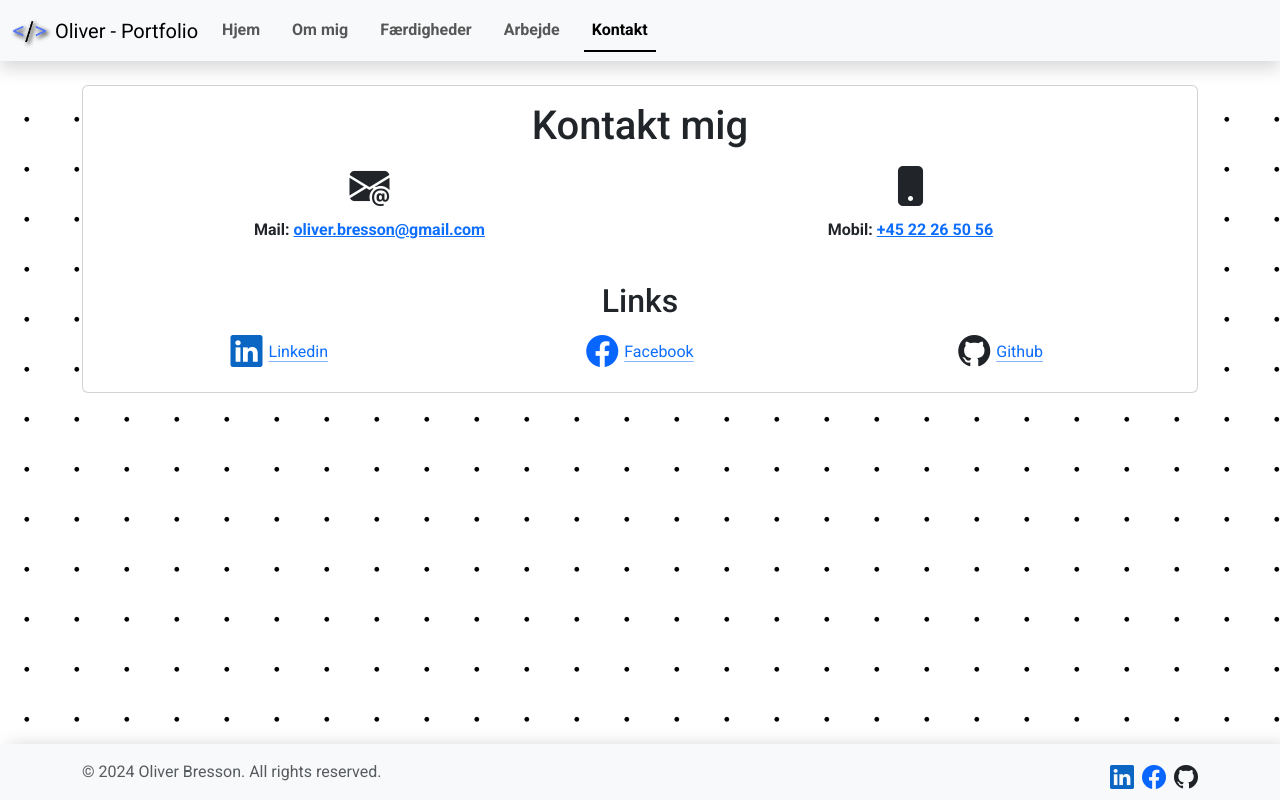
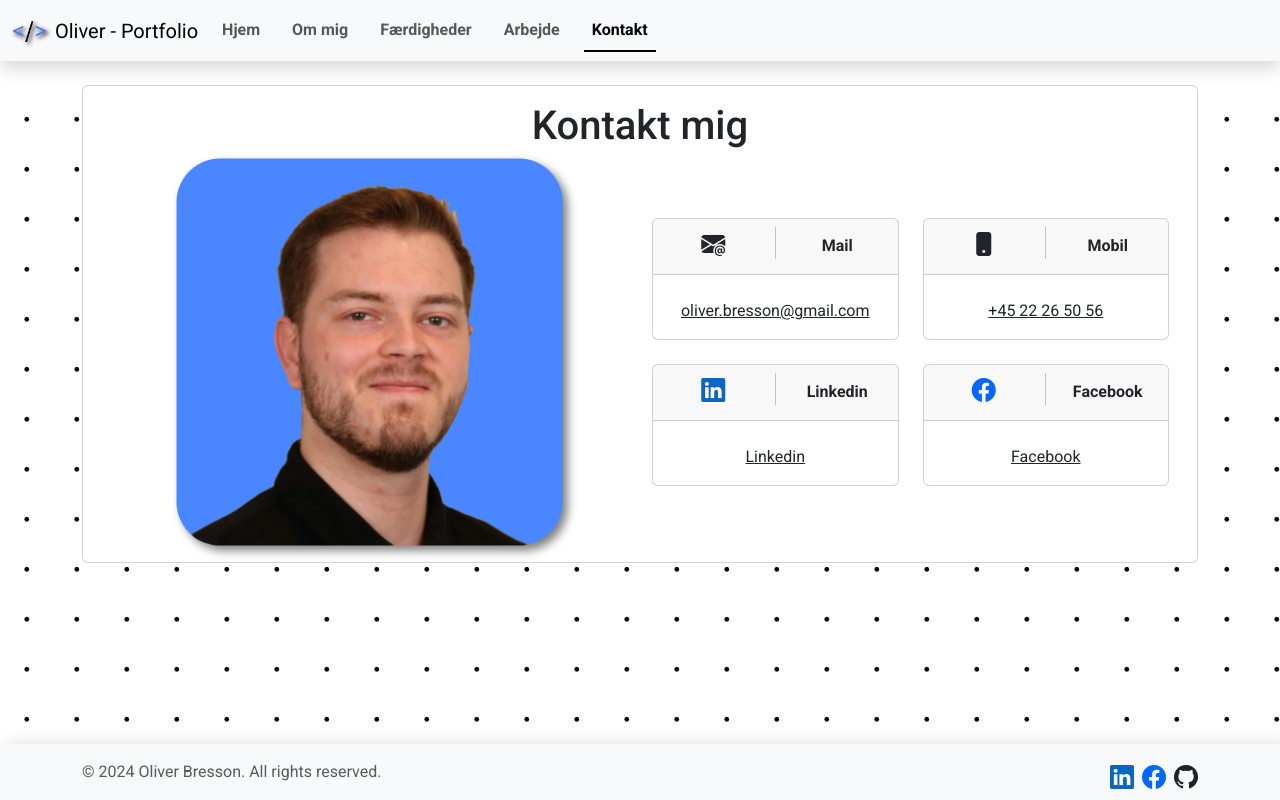
Before and after one commit to Brezzor/Brezzor.github.io, a Vue app: page /#/Contact in a window 1280 px wide. Built offline with nearby package versions, Linux system fonts and the light colour scheme.

Commit message:
merge resolve

```diff
--- a/src/App.vue
+++ b/src/App.vue
@@ -14,6 +14,6 @@ import FooterComponent from './components/FooterComponent.vue'
 
 <style scoped>
 .container {
-  margin-bottom: calc(10vw + 70px);
+  padding-bottom: calc(10vw + 70px);
 }
 </style>
--- a/src/views/ContactView.vue
+++ b/src/views/ContactView.vue
@@ -5,38 +5,127 @@
     <div class="card-body">
       <div class="container text-center">
         <h1>Kontakt mig</h1>
-        <div class="row">
-          <div class="col-md-12 col-lg-6">
-            <i class="bi bi-envelope-at-fill fs-1"></i>
-            <p class="fw-bold">Mail: <a href="mailto:oliver.bresson@gmail.com">oliver.bresson@gmail.com</a></p>
+        <div class="row g-4">
+          <div class="col-sm-12 col-md-6">
+            <div class="d-flex justify-content-center align-items-center h-100">
+              <img class="image" src="../assets/my-image.webp" alt="">
+            </div>
           </div>
-          <div class="col-md-12 col-lg-6">
-            <i class="bi bi-phone-fill fs-1"></i>
-            <p class="fw-bold">Mobil: <a href="tel:22265056">+45 22 26 50 56</a></p>
+          <div class="col-sm-12 col-md-6">
+            <div class="d-flex justify-content-center align-items-center h-100">
+              <div class="row g-4">
+              <div class="col-sm-12 col-md-6">
+            <div class="card">
+              <div class="card-header">
+                <div class="row g-0">
+                  <div class="col-5">
+                    <i class="bi bi-envelope-at-fill fs-4"></i>
+                  </div>
+                  <div class="col-2">
+                    <div class="vr align-self-center" style="height: 2em;"></div>
+                  </div>
+                  <div class="col-5 align-content-center">
+                    <span class="fw-bold">Mail</span>
+                  </div>
+                </div>
+              </div>
+              <div class="card-body">
+                <div class="row">
+                  <div class="col pt-2">
+                    <a class="link-dark" href="mailto:oliver.bresson@gmail.com">oliver.bresson@gmail.com</a>
+                  </div>
+                </div>
+              </div>
+            </div>
           </div>
-        </div>
-        <h2 class="pt-4">Links</h2>
-        <div class="row gap-md-0 gap-sm-4">
-          <div class="col-md-4 col-sm-12">
-            <a class="icon-link" href="" target="_blank">
-              <i class="bi-linkedin fs-2" style="color: var(--linkedin-color)"></i>
-              Linkedin
-            </a>
+
+          <div class="col-sm-12 col-md-6">
+            <div class="card">
+              <div class="card-header">
+                <div class="row g-0">
+                  <div class="col-5">
+                    <i class="bi bi-phone-fill fs-4"></i>
+                  </div>
+                  <div class="col-2">
+                    <div class="vr" style="height: 2em;"></div>
+                  </div>
+                  <div class="col-5 align-content-center">
+                    <span class="fw-bold">Mobil</span>
+                  </div>
+                </div>
+              </div>
+              <div class="card-body">
+                <div class="row">
+                  <div class="col pt-2">
+                    <a class="link-dark" href="tel:22265056">+45 22 26 50 56</a>
+                  </div>
+                </div>
+              </div>
+            </div>
           </div>
-          <div class="col-md-4 col-sm-12">
-            <a class="icon-link" href="icon-link" target="_blank">
-              <i class="bi-facebook fs-2" style="color: var(--facebook-color)"></i>
-              Facebook
-            </a>
+
+          <div class="col-sm-12 col-md-6">
+            <div class="card">
+              <div class="card-header">
+                <div class="row g-0">
+                  <div class="col-5">
+                    <i class="bi bi-linkedin fs-4" style="color: var(--linkedin-color)"></i>
+                  </div>
+                  <div class="col-2">
+                    <div class="vr" style="height: 2em;"></div>
+                  </div>
+                  <div class="col-5 align-content-center">
+                    <span class="fw-bold">Linkedin</span>
+                  </div>
+                </div>
+              </div>
+              <div class="card-body">
+                <div class="row">
+                  <div class="col pt-2">
+                    <a class="link-dark" href="https://www.linkedin.com/in/oliver-bresson-277788138/" target="_blank">Linkedin</a>
+                  </div>
+                </div>
+              </div>
+            </div>
           </div>
-          <div class="col-md-4 col-sm-12">
-            <a class="icon-link" href="" target="_blank" rel="noopener noreferrer">
-              <i class="bi-github fs-2" style="color: var(--github-color)"></i>
-              Github
-            </a>
+
+          <div class="col-sm-12 col-md-6">
+            <div class="card card-dark">
+              <div class="card-header">
+                <div class="row g-0">
+                  <div class="col-5">
+                    <i class="bi bi-facebook fs-4" style="color: var(--facebook-color)"></i>
+                  </div>
+                  <div class="col-2">
+                    <div class="vr" style="height: 2em;"></div>
+                  </div>
+                  <div class="col-5 align-content-center">
+                    <span class="fw-bold">Facebook</span>
+                  </div>
+                </div>
+              </div>
+              <div class="card-body">
+                <div class="row">
+                  <div class="col pt-2">
+                    <a class="link-dark" href="https://www.linkedin.com/in/oliver-bresson-277788138/" target="_blank">Facebook</a>
+                  </div>
+                </div>
+              </div>
+            </div>
+          </div>
+            </div>
+            </div>
           </div>
         </div>
       </div>
     </div>
   </div>
 </template>
+
+<style scoped>
+.image {
+  width: 75%;
+  max-width: 90%;
+  filter: drop-shadow(5px 5px 5px rgb(0 0 0 / 0.5));
+}
+</style>
--- a/src/views/HomeView.vue
+++ b/src/views/HomeView.vue
@@ -34,8 +34,10 @@ import TypewriterTextComponent from '../components/TypewriterTextComponent.vue'
 
 <style scoped>
 .image {
-  max-width: 50%;
-  height: auto;
+  max-width: 90%;
+  width: 75%;
   filter: drop-shadow(5px 5px 5px rgb(0 0 0 / 0.5));
+  -webkit-transform: scaleX(-1);
+  transform: scaleX(-1);
 }
 </style>
```
